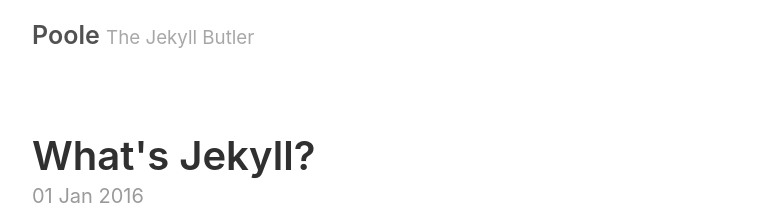
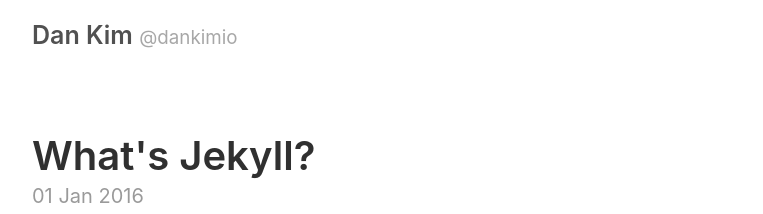
Before and after one commit to dankimio/dankimio.github.io, a Jekyll site: the page built from _posts/2016-01-01-whats-jekyll.md, in a window 1280 px wide. Shown: the top 214 px of the page, without its empty margins (258-1021 px from the left). Built offline with Jekyll 4.4.1, drawn with Linux system fonts in a browser that asks for light colours.

Commit message:
Configure Jekyll

```diff
--- a/_config.yml
+++ b/_config.yml
@@ -1,30 +1,28 @@
 # Permalinks
-permalink:           pretty
+permalink: "/:categories/:title"
 
 # Setup
-title:               Poole
-tagline:             The Jekyll Butler
-url:                 http://getpoole.com
-paginate:            1
-baseurl:             ""
+title: Dan Kim
+tagline: "@dankimio"
+url: https://dankim.dk
+paginate: 5
+baseurl: ""
 
 # Assets
 #
 # We specify the directory for Jekyll so we can use @imports.
 sass:
-  sass_dir:          _sass
-  style:            :compressed
+  sass_dir: _sass
+  style: :compressed
 
 # About/contact
 author:
-  name:              Mark Otto
-  url:               https://twitter.com/mdo
-  email:             markdotto@gmail.com
+  name: Dan Kim
+  url: https://twitter.com/dankimio
+  email: itsdanya@gmail.com
 
 # Custom vars
-version:             2.0.0
-github:
-  repo:              https://github.com/poole/poole
+version: 2.0.0
 
 # Gems
 gems:
```
